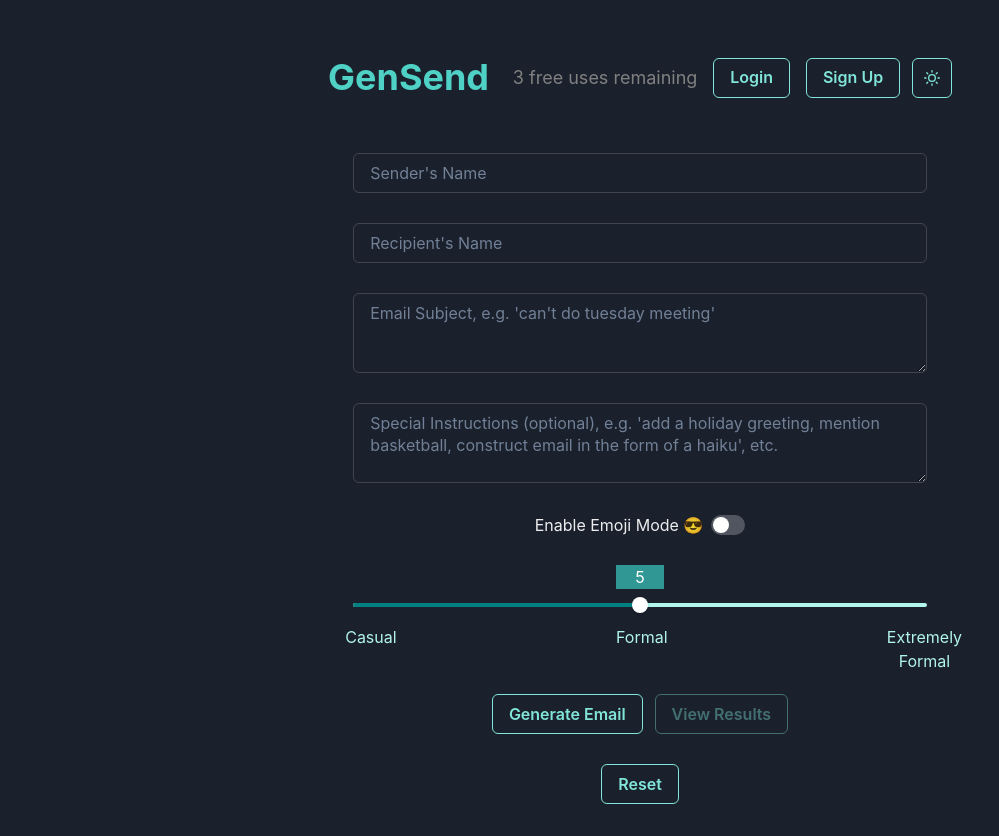
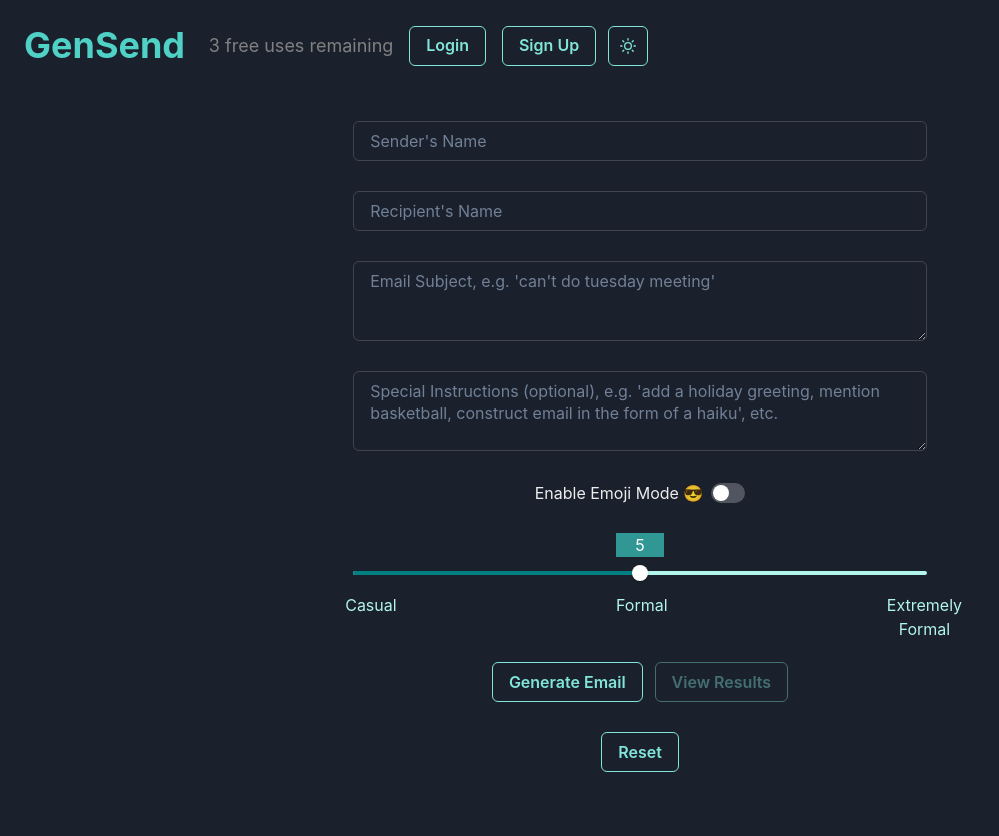
Before and after one commit to kennethkoch/gensend, a React (Vite) app in the folder client/: page / in a window 1280 px wide. Shown: the whole page, without its empty margins (0-999 px from the left). After the commit the page ends 800 px from the top, so only its background shows below. Built offline with nearby package versions, Linux system fonts and the light colour scheme.

Commit message:
update styling

```diff
--- a/client/src/App.css
+++ b/client/src/App.css
@@ -1,6 +1,5 @@
 #root {
   max-width: 1280px;
   margin: 0 auto;
-  padding: 2rem;
   text-align: center;
 }
--- a/client/src/index.css
+++ b/client/src/index.css
@@ -11,8 +11,6 @@
 
 body {
   margin: 0;
-  display: flex;
-  place-items: center;
   min-width: 320px;
   min-height: 100vh;
 }
```
